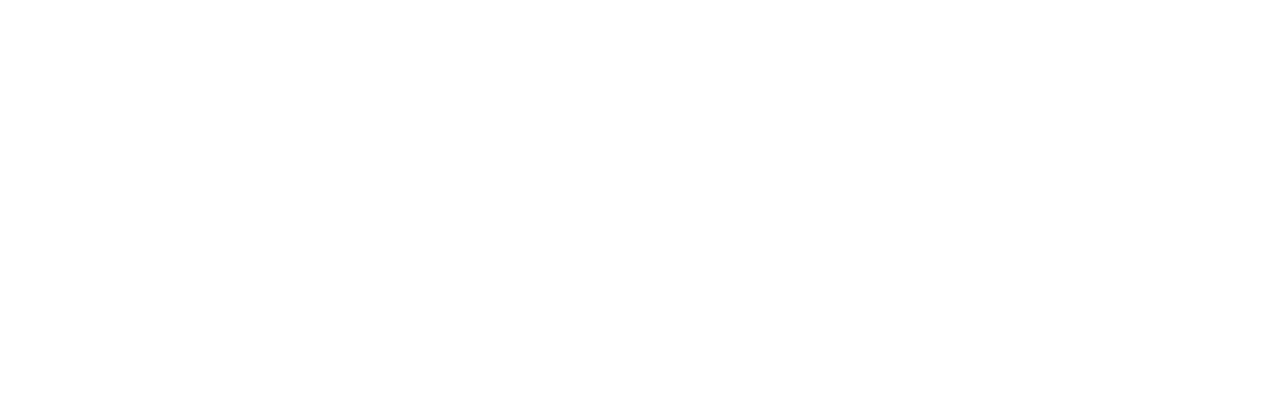
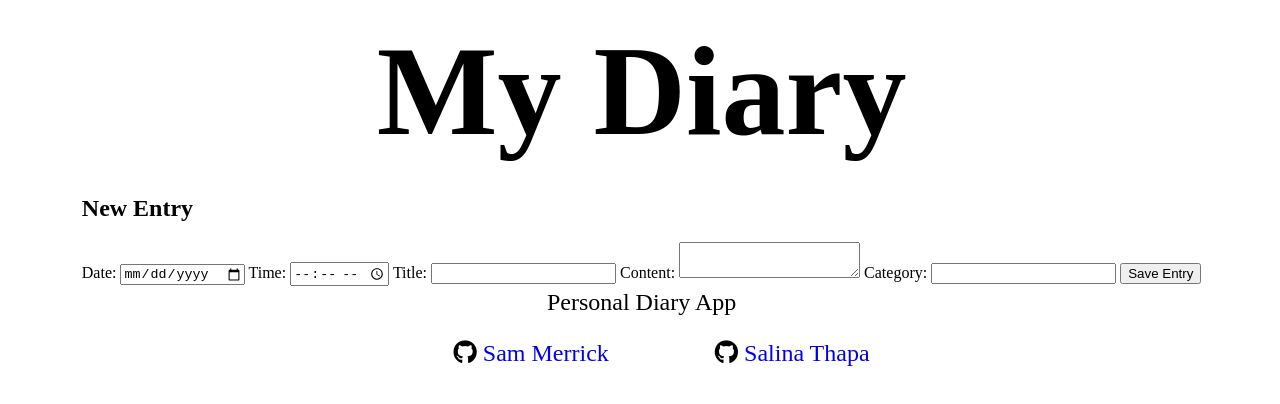
Before and after one commit to nplsam/diary.app, a website: page client/assets/html/new-entry.html in a window 1280 px wide. Drawn offline with Linux system fonts and the light colour scheme.

Commit message:
add html for new-entry.html

```diff
--- a/client/assets/css/layout.css
+++ b/client/assets/css/layout.css
@@ -13,7 +13,7 @@ h1 {
 }
 
 #diary {
-    height: 70vh;
+    height: 69vh;
     display: flex;
     flex-direction: column;
     justify-content: center;
--- a/client/assets/html/new-entry.html
+++ b/client/assets/html/new-entry.html
@@ -0,0 +1,57 @@
+<!DOCTYPE html>
+<html lang="en">
+<head>
+    <meta charset="UTF-8">
+    <meta name="viewport" content="width=device-width, initial-scale=1.0">
+    <title>Home</title>
+    <link rel="stylesheet" href="../css/style.css">
+    <script src="https://kit.fontawesome.com/2d69e80447.js" crossorigin="anonymous"></script>
+</head>
+<body>
+    <header>
+        <h1>My Diary</h1>
+    </header>
+
+    <section id="new-entry">
+        <h2>New Entry</h2>
+        <form id="entryForm">
+            <label for="entryDate">Date:</label>
+            <input type="date" id="entryDate" name="entryDate" required>
+
+            <label for="entryTime">Time:</label>
+            <input type="time" id="entryTime" name="entryTime" required>
+
+            <label for="entryTitle">Title:</label>
+            <input type="text" id="entryTitle" name="entryTitle" required>
+
+            <label for="entryContent">Content:</label>
+            <textarea id="entryContent" name="entryContent" required></textarea>
+
+            <label for="entryCategory">Category:</label>
+            <input type="text" id="entryCategory" name="entryCategory">
+
+            <button id="new-entry-btn" type="submit">Save Entry</button>
+        </form>
+    </section>
+
+    <footer>
+        <p>
+            Personal Diary App
+        </p>
+        <ul>
+            <li>
+                <a href="https://github.com/nplsam" target="_blank" rel="noopener" aria-label="Visit Sam Merrick's GitHub profile">
+                    <i class="fa-brands fa-github" style="color: #000000;"></i>
+                    Sam Merrick
+                </a>
+            </li>
+            <li>
+                <a href="https://github.com/salinathapa" target="_blank" rel="noopener" aria-label="Visit Salina Thapa's GitHub profile">
+                    <i class="fa-brands fa-github" style="color: #000000;"></i>
+                    Salina Thapa
+                </a>
+            </li>
+        </ul>
+    </footer>
+</body>
+</html>
```
Also changed, not shown: client/index.html (+6 -2 lines), client/assets/js/index.js (added).
